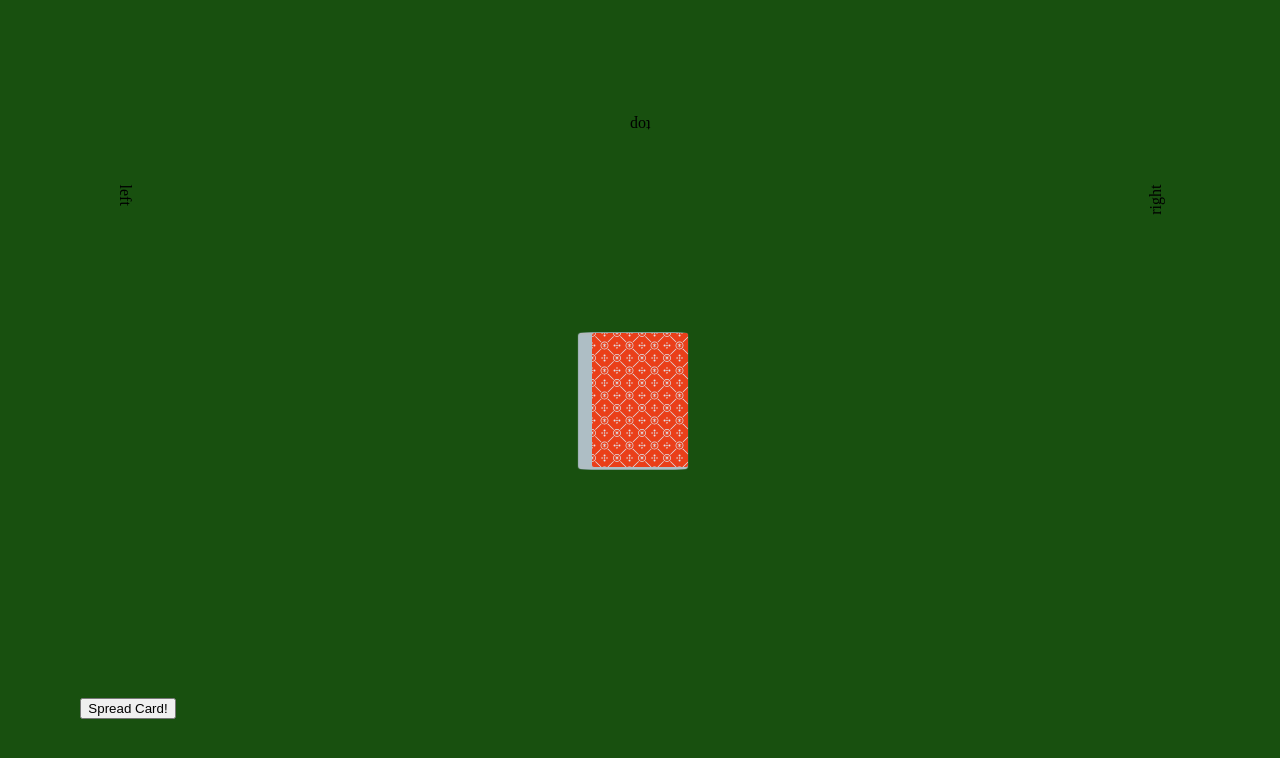
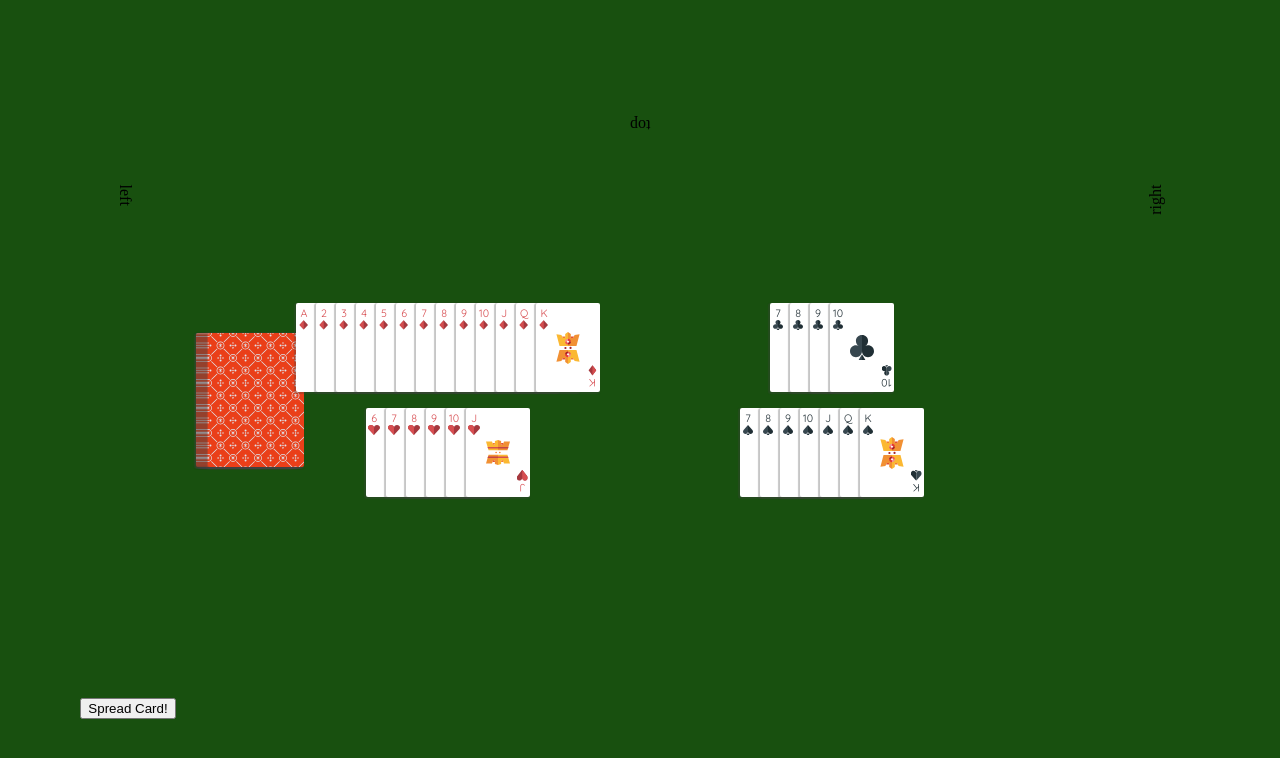
Before and after one commit to harum/card-game, a React app: page / in a window 1280 px wide. Shown: the top 758 px of the page. Built offline with nearby package versions, Linux system fonts and the light colour scheme; no server answers.

Commit message:
Add game arena (#11)
* add game arena

* fix cc

* remove duplicate

* change 1 to A

* remove duplicate

* fix typo

* fix some warnings

```diff
--- a/src/App.js
+++ b/src/App.js
@@ -6,6 +6,8 @@ import React, { Component } from 'react';
 import Table from './components/Table';
 import HandCards from './components/HandCards';
 import Deck from './components/Deck';
+import CardArena from './components/CardArena';
+import cardSets from './dummy/cardSets';
 
 const socket = io('http://localhost:8080');
 
@@ -40,6 +42,12 @@ class App extends Component {
     </button>
   )
 
+  getCardSets = () => (
+    <CardArena
+      cardSets={cardSets}
+    />
+  )
+
   pickCard = (index) => {
     const tempCards = this.state.cards;
     tempCards[index].picked = !tempCards[index].picked;
@@ -71,6 +79,7 @@ class App extends Component {
           deck={this.getDeck()}
           handCards={this.getHandCards()}
           playButton={this.getPlayButton()}
+          cardSets={this.getCardSets()}
         />
       </div>
     );
--- a/src/assets/stylesheets/mixins/_settings.global.scss
+++ b/src/assets/stylesheets/mixins/_settings.global.scss
@@ -37,6 +37,11 @@ $color-white: #fff !default;
 $color-red: #d74d51 !default;
 $color-green: #18500f !default;
 
+//
+// Shadow
+//
+
+$shadow-grey: rgba(66, 66, 66, .3) !default;
 
 //
 // Poker card related variable
--- a/src/components/Card/style.scss
+++ b/src/components/Card/style.scss
@@ -5,7 +5,7 @@
   background-image: url('../../assets/images/backPattern.svg');
   background-repeat: repeat;
   border-radius: 2px;
-  box-shadow: -1px 1px 1px 1px $color-grey;
+  box-shadow: -1px 1px 1px 1px $shadow-grey;
   display: flex;
   flex-direction: column;
   height: $card-base-height * 1.5;
@@ -14,11 +14,11 @@
   width: $card-base-width * 1.5;
 
   &:hover {
-    box-shadow: 0 0 20px 5px $color-grey;
+    box-shadow: 0 0 20px 5px $shadow-grey;
   }
 
   &:active {
-    box-shadow: 0 0 20px 1px $color-grey;
+    box-shadow: 0 0 20px 1px $shadow-grey;
   }
 }
 
@@ -26,7 +26,7 @@
   align-items: center;
   background: $color-white;
   border-radius: 2px;
-  box-shadow: -1px 1px 1px 1px $color-grey;
+  box-shadow: -1px 1px 1px 1px $shadow-grey;
   color: $color-black;
   display: flex;
   flex-direction: column;
--- /dev/null
+++ b/src/components/CardArena/index.js
@@ -0,0 +1,36 @@
+import React from 'react';
+import PropTypes from 'prop-types';
+import CardSet from '../CardSet';
+import './style.scss';
+
+const CardArena = ({ cardSets }) => (
+  <div
+    className="c-card-arena"
+  >
+    {
+      cardSets.map(cardSet => (
+        <div
+          className="c-card-arena__section"
+          key={cardSet.type}
+        >
+          <div className="c-card-arena__cards">
+            <CardSet
+              cards={cardSet.cards}
+              key={cardSet.type}
+            />
+          </div>
+        </div>
+      ))
+    }
+  </div>
+);
+
+CardArena.propTypes = {
+  cardSets: PropTypes.arrayOf(PropTypes.object)
+};
+
+CardArena.defaultProps = {
+  cardSets: []
+};
+
+export default CardArena;
--- /dev/null
+++ b/src/components/CardArena/style.scss
@@ -0,0 +1,14 @@
+@import '../../assets/stylesheets/mixins/settings.global';
+
+.c-card-arena {
+  display: block;
+
+  &__section {
+    display: inline-block;
+    width: 50%;
+  }
+
+  &__cards {
+    padding: $spacing-small;
+  }
+}
--- /dev/null
+++ b/src/components/CardSet/index.js
@@ -0,0 +1,40 @@
+import React from 'react';
+import PropTypes from 'prop-types';
+import Card from '../Card';
+import './style.scss';
+
+const getCardStyle = (card, index) => ({
+  zIndex: `${index}`
+});
+
+const CardSet = ({ cards }) => (
+  <div
+    className="c-card-set"
+  >
+    { cards.map((card, index) =>
+      (
+        <div
+          style={getCardStyle(card, index)}
+          className="c-card-set__item"
+          key={`${card.type}-${card.number}`}
+        >
+          <Card
+            type={card.type}
+            number={card.number}
+            size="small"
+          />
+        </div>
+      ))
+    }
+  </div>
+);
+
+CardSet.propTypes = {
+  cards: PropTypes.arrayOf(PropTypes.object)
+};
+
+CardSet.defaultProps = {
+  cards: []
+};
+
+export default CardSet;
--- /dev/null
+++ b/src/components/CardSet/style.scss
@@ -0,0 +1,17 @@
+@import '../../assets/stylesheets/mixins/settings.global';
+
+.c-card-set {
+  display: flex;
+  justify-content: center;
+
+  &__item {
+    bottom: 0;
+    display: inline-block;
+    position: relative;
+
+    &:not(:first-child) {
+      // make cards stacked (but not fully stacked, still can see the card number)
+      margin-left: -1 * $card-base-left-margin * 1;
+    }
+  }
+}
--- a/src/components/Table/index.js
+++ b/src/components/Table/index.js
@@ -2,7 +2,12 @@ import React from 'react';
 import PropTypes from 'prop-types';
 import './style.scss';
 
-const Table = ({ handCards, deck, playButton }) => (
+const Table = ({
+  handCards,
+  deck,
+  playButton,
+  cardSets
+}) => (
   <div className="c-table">
     <div className="c-table__item" />
     <div className="c-table__item">
@@ -19,6 +24,7 @@ const Table = ({ handCards, deck, playButton }) => (
     </div>
     <div className="c-table__item">
       {deck}
+      {cardSets}
     </div>
     <div className="c-table__item c-table__item--right">
       <div className="c-table__card-placeholder c-table__card-placeholder--right">
@@ -41,11 +47,13 @@ const Table = ({ handCards, deck, playButton }) => (
 Table.propTypes = {
   handCards: PropTypes.object.isRequired,
   deck: PropTypes.object.isRequired,
-  playButton: PropTypes.object
+  playButton: PropTypes.object,
+  cardSets: PropTypes.object
 };
 
 Table.defaultProps = {
-  playButton: {}
+  playButton: {},
+  cardSets: []
 };
 
 export default Table;
--- /dev/null
+++ b/src/dummy/cardSets.js
@@ -0,0 +1,167 @@
+const diamondCards = [
+  {
+    type: 'diamond',
+    number: 'A'
+  },
+  {
+    type: 'diamond',
+    number: '2'
+  },
+  {
+    type: 'diamond',
+    number: '3'
+  },
+  {
+    type: 'diamond',
+    number: '4'
+  },
+  {
+    type: 'diamond',
+    number: '5'
+  },
+  {
+    type: 'diamond',
+    number: '6'
+  },
+  {
+    type: 'diamond',
+    number: '7'
+  },
+  {
+    type: 'diamond',
+    number: '8'
+  },
+  {
+    type: 'diamond',
+    number: '9'
+  },
+  {
+    type: 'diamond',
+    number: '10'
+  },
+  {
+    type: 'diamond',
+    number: 'J'
+  },
+  {
+    type: 'diamond',
+    number: 'Q'
+  },
+  {
+    type: 'diamond',
+    number: 'K'
+  }
+];
+
+const clubCards = [
+  {
+    type: 'club',
+    number: '7'
+  },
+  {
+    type: 'club',
+    number: '8'
+  },
+  {
+    type: 'club',
+    number: '9'
+  },
+  {
+    type: 'club',
+    number: '10'
+  }
+];
+
+const heartCards = [
+  {
+    type: 'heart',
+    number: '6'
+  },
+  {
+    type: 'heart',
+    number: '7'
+  },
+  {
+    type: 'heart',
+    number: '8'
+  },
+  {
+    type: 'heart',
+    number: '9'
+  },
+  {
+    type: 'heart',
+    number: '10'
+  },
+  {
+    type: 'heart',
+    number: 'J'
+  }
+];
+
+const spadeCards = [
+  {
+    type: 'spade',
+    number: '7'
+  },
+  {
+    type: 'spade',
+    number: '8'
+  },
+  {
+    type: 'spade',
+    number: '9'
+  },
+  {
+    type: 'spade',
+    number: '10'
+  },
+  {
+    type: 'spade',
+    number: 'J'
+  },
+  {
+    type: 'spade',
+    number: 'Q'
+  },
+  {
+    type: 'spade',
+    number: 'K'
+  }
+];
+
+const diamondSet = {
+  type: 'diamond',
+  cards: diamondCards
+};
+
+const clubSet = {
+  type: 'club',
+  cards: clubCards
+};
+
+const heartSet = {
+  type: 'heart',
+  cards: heartCards
+};
+
+const spadeSet = {
+  type: 'spade',
+  cards: spadeCards
+};
+
+const cardSet1 = [diamondSet];
+const cardSet2 = cardSet1.concat(clubSet);
+const cardSet3 = cardSet2.concat(heartSet);
+const cardSet4 = cardSet3.concat(spadeSet);
+
+const cardSets = cardSet4;
+
+export {
+  cardSet1,
+  cardSet2,
+  cardSet3,
+  cardSet4
+};
+
+export default cardSets;
```
Also changed, not shown: 2 other files (tests, documents, lock files or other folders).
